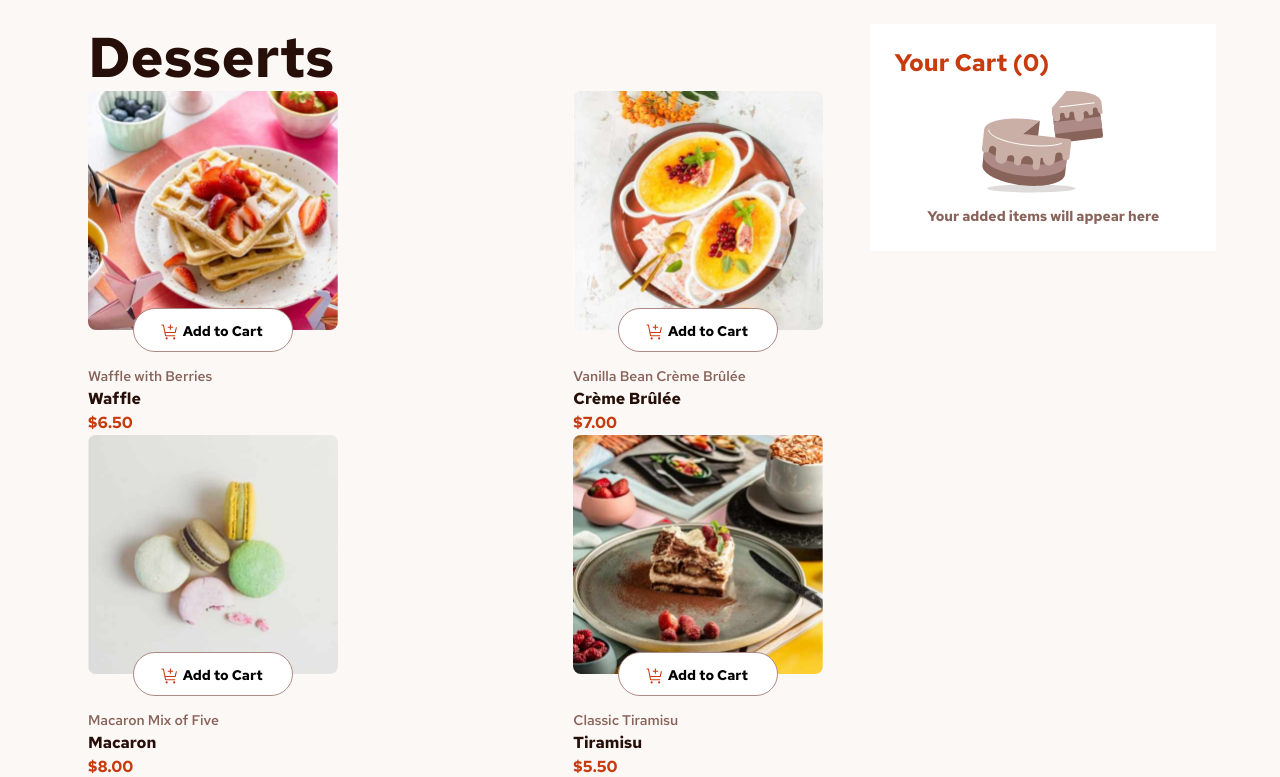
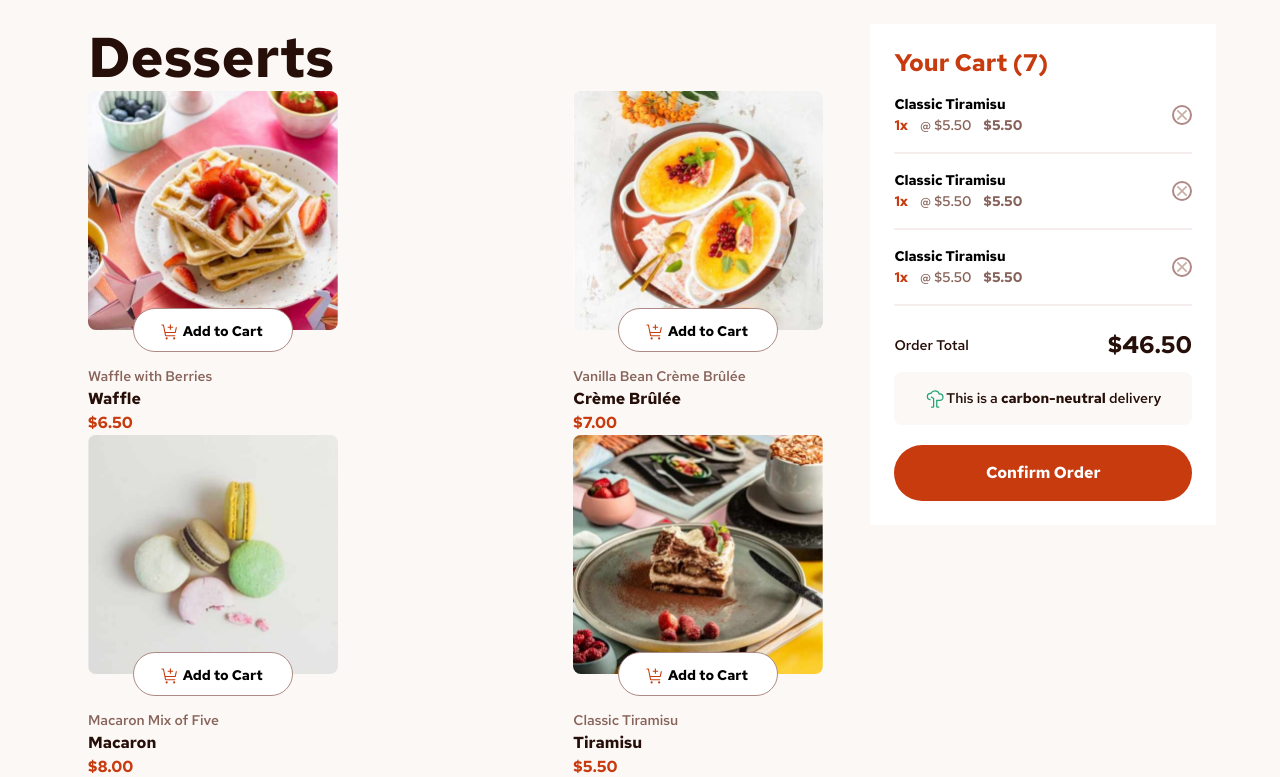
Before and after one commit to omarkarake/product-list-with-cart, an Angular app: page / in a window 1280 px wide. Shown: the top 777 px of the page. Built offline with nearby package versions, Linux system fonts and the light colour scheme.

Commit message:
implement cart

```diff
--- a/src/app/app.component.html
+++ b/src/app/app.component.html
@@ -4,11 +4,9 @@
   <div class="w-full lg:w-[68%]">
     <div class="p-6">
       <h1 class="text-preset-1-bold text-rose-900">Desserts</h1>
-      <div
-        class="mt-2 md:mt-0 flex flex-wrap justify-between"
-        >
+      <div class="mt-2 md:mt-0 flex flex-wrap justify-between">
         <app-card
-        *ngFor="let dessert of desserts"
+          *ngFor="let dessert of desserts"
           [singleDessert]="dessert"
           [incrementState]="incrementState"
           [quantityState]="quantityState"
@@ -19,7 +17,7 @@
       </div>
     </div>
   </div>
-  <div class="w-full mt-2 md:mt-0 lg:w-[30%] rounded-xl lg:mt-6">
+  <!-- <div class="w-full mt-2 md:mt-0 lg:w-[30%] rounded-xl lg:mt-6">
     <div class="bg-white p-6">
       <p class="text-preset-2-bold text-red">Your Cart (0)</p>
       <div class="flex flex-col items-center">
@@ -30,6 +28,102 @@
           </p>
         </div>
       </div>
+    </div>
+  </div> -->
+  <div class="w-full mt-2 md:mt-0 lg:w-[30%] rounded-xl lg:mt-6">
+    <div class="bg-white p-6">
+      <p class="text-preset-2-bold text-red">Your Cart (7)</p>
+      <div
+        class="w-full flex justify-between py-4 border-b-[2px] border-rose-100"
+      >
+        <div class="w-[90%]">
+          <div><p class="text-preset-4-semibold">Classic Tiramisu</p></div>
+          <div class="flex gap-3">
+            <p class="text-preset-4-semibold text-red">1x</p>
+            <p class="text-preset-4-regular text-rose-500">&commat; $5.50</p>
+            <p class="text-preset-4-semibold text-rose-500">$5.50</p>
+          </div>
+        </div>
+        <div class="flex flex-col justify-center">
+          <div
+            class="w-5 h-5 rounded-full border-rose-400 border-2 flex justify-center items-center cursor-pointer"
+          >
+            <img
+              src="../assets/images/icon-remove-item.svg"
+              class="w-[12px] h-[16px]"
+            />
+          </div>
+        </div>
+      </div>
+      <div
+        class="w-full flex justify-between py-4 border-b-[2px] border-rose-100"
+      >
+        <div class="w-[90%]">
+          <div><p class="text-preset-4-semibold">Classic Tiramisu</p></div>
+          <div class="flex gap-3">
+            <p class="text-preset-4-semibold text-red">1x</p>
+            <p class="text-preset-4-regular text-rose-500">&commat; $5.50</p>
+            <p class="text-preset-4-semibold text-rose-500">$5.50</p>
+          </div>
+        </div>
+        <div class="flex flex-col justify-center">
+          <div
+            class="w-5 h-5 rounded-full border-rose-400 border-2 flex justify-center items-center cursor-pointer"
+          >
+            <img
+              src="../assets/images/icon-remove-item.svg"
+              class="w-[12px] h-[16px]"
+            />
+          </div>
+        </div>
+      </div>
+      <div
+        class="w-full flex justify-between py-4 border-b-[2px] border-rose-100"
+      >
+        <div class="w-[90%]">
+          <div><p class="text-preset-4-semibold">Classic Tiramisu</p></div>
+          <div class="flex gap-3">
+            <p class="text-preset-4-semibold text-red">1x</p>
+            <p class="text-preset-4-regular text-rose-500">&commat; $5.50</p>
+            <p class="text-preset-4-semibold text-rose-500">$5.50</p>
+          </div>
+        </div>
+        <div class="flex flex-col justify-center">
+          <div
+            class="w-5 h-5 rounded-full border-rose-400 border-2 flex justify-center items-center cursor-pointer"
+          >
+            <img
+              src="../assets/images/icon-remove-item.svg"
+              class="w-[12px] h-[16px]"
+            />
+          </div>
+        </div>
+      </div>
+
+      <div class="flex justify-between items-center mt-6">
+        <div>
+          <p class="text-preset-4-regular text-rose-900">Order Total</p>
+        </div>
+        <div>
+          <p class="text-preset-2-bold text-rose-900">$46.50</p>
+        </div>
+      </div>
+
+      <div
+        class="flex justify-center items-center py-4 bg-rose-50 rounded-lg mt-3"
+      >
+        <div><img src="../assets/images/icon-carbon-neutral.svg" /></div>
+        <div>
+          <p class="text-preset-4-regular text-rose-900">
+            This is a
+            <span class="text-preset-4-semibold">carbon-neutral</span> delivery
+          </p>
+        </div>
+      </div>
+
+      <button class="w-full py-4 bg-red rounded-full mt-5">
+        <p class="text-preset-3-semibold text-white">Confirm Order</p>
+      </button>
     </div>
   </div>
 </div>
```
